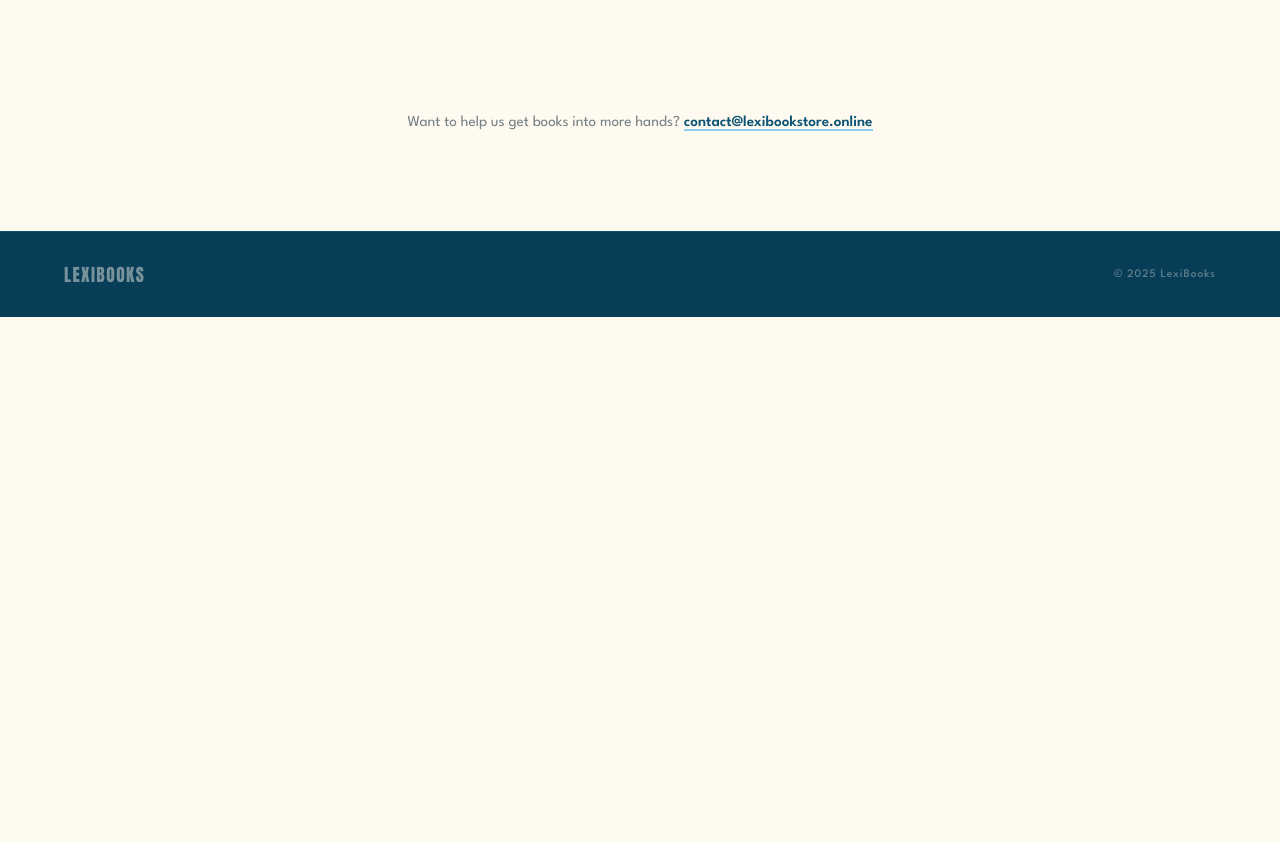
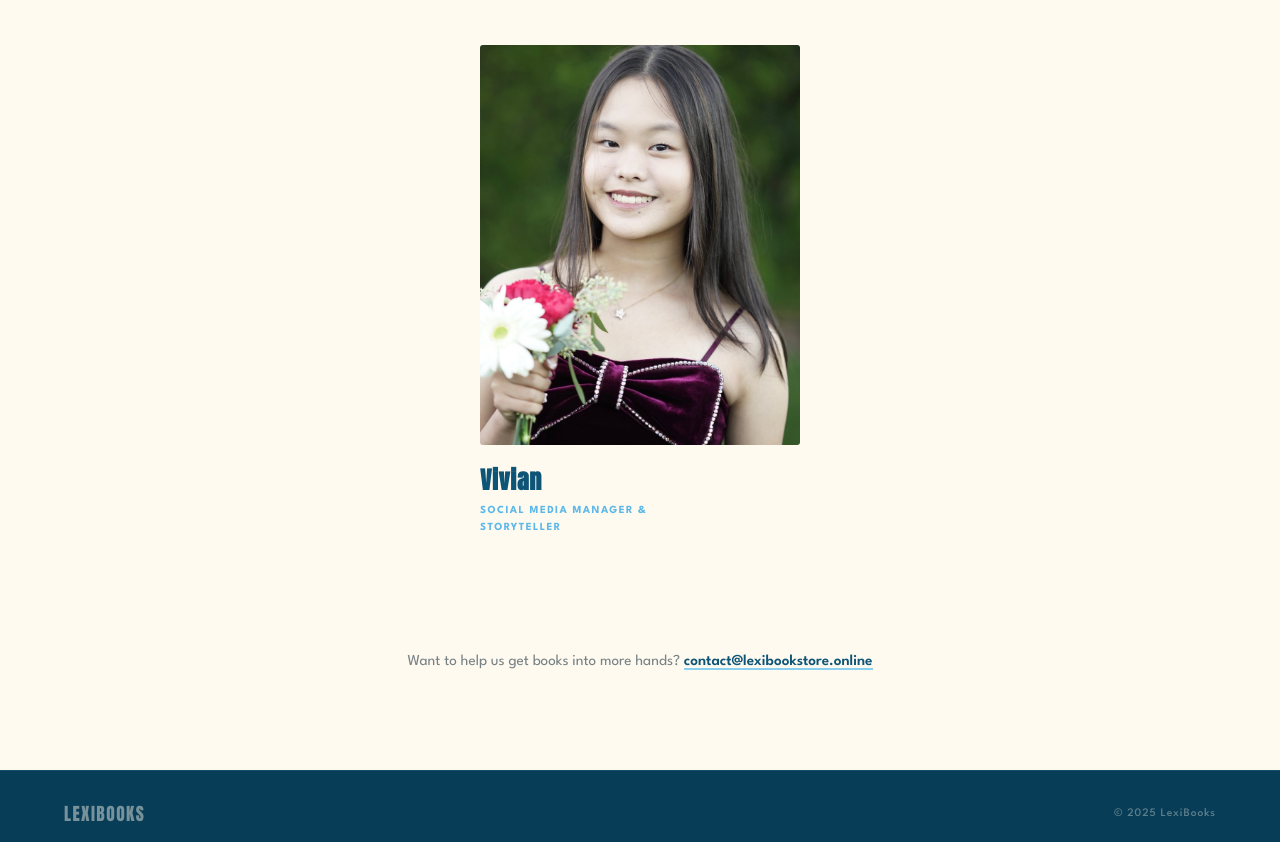
Before and after one commit to maha-kancharlapalli/lexibooks, a website: page team.html in a window 1280 px wide. Shown: the part 1555-2397 px from the top of the page. Before the commit the page ends 1872 px from the top, so only its background shows below. Drawn offline with Linux system fonts and the light colour scheme.

Commit message:
Add Vivian to the team page
Vivian, Social Media Manager & Storyteller. Her photo is cropped to
4:5 (900x1125) to match the card aspect ratio, as the others are.
A seventh member wraps as 3 + 3 + 1, which the flex grid centres.

Co-Authored-By: Claude Opus 5 <noreply@anthropic.com>

```diff
--- a/team.css
+++ b/team.css
@@ -52,7 +52,7 @@
 /* ── GRID ──
    Flex rather than grid so a row that isn't full — a member count
    that doesn't divide by three — stays centred instead of
-   left-hanging. Six members currently fill three columns by two. */
+   left-hanging. Seven members currently wrap as 3 + 3 + 1. */
 .team-grid {
   display: flex;
   flex-wrap: wrap;
--- a/team.html
+++ b/team.html
@@ -79,6 +79,7 @@
       { name: 'Brandon',  role: 'Inventory Manager',                            photo: 'images/brandon.jpg' },
       { name: 'Maha',     role: 'Chief Technical Officer',                      photo: 'images/team/maha.jpeg' },
       { name: 'Isaac',    role: 'Chief Operating Officer',                      photo: 'images/isaac.jpg' },
+      { name: 'Vivian',   role: 'Social Media Manager & Storyteller',           photo: 'images/vivian.jpg' },
     ];
 
     /* ── rendering ── */
```
Also changed, not shown: images/vivian.jpg (added).
